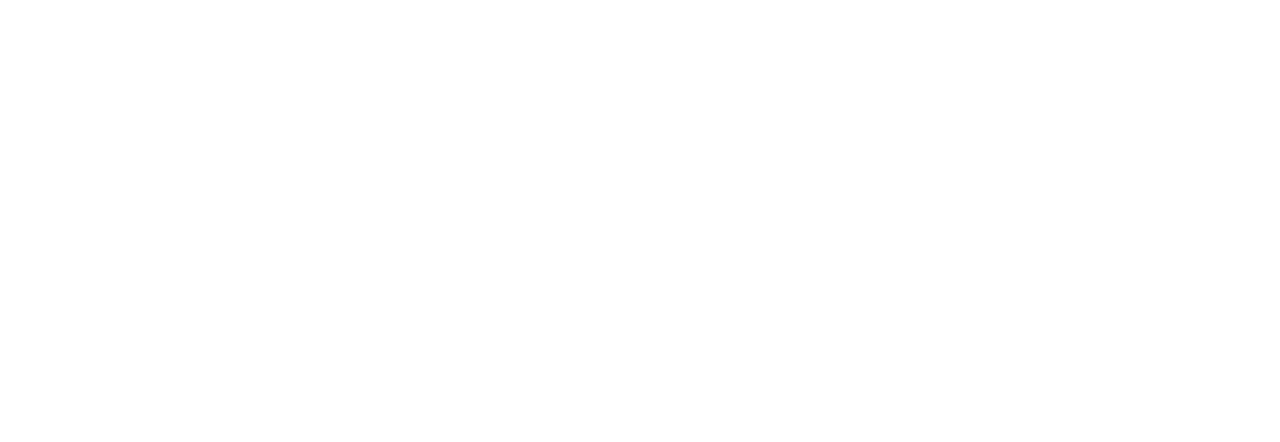
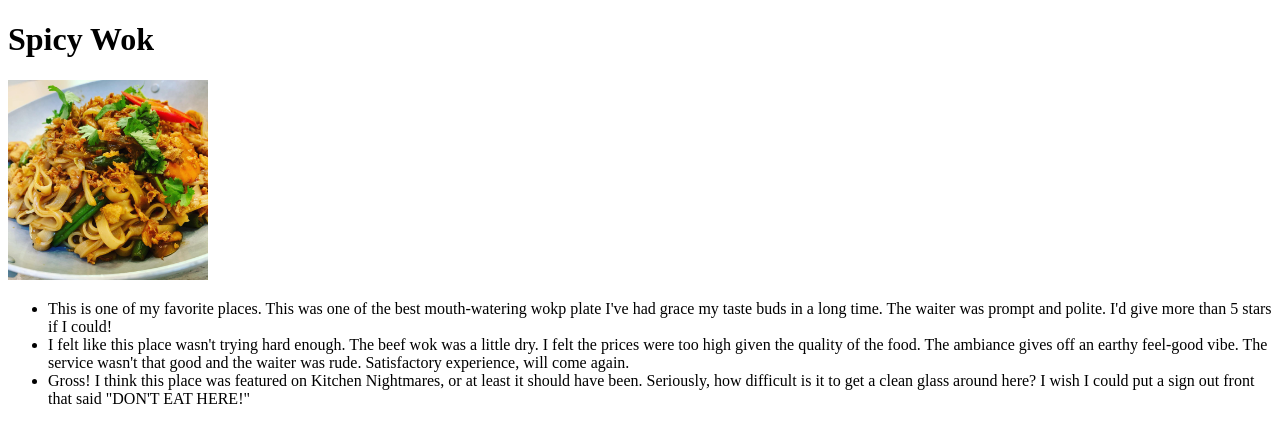
Before and after one commit to zeagel/restaurant-page, a website built with webpack: page dist/index.html in a window 1280 px wide. Built offline with nearby package versions, Linux system fonts and the light colour scheme.

Commit message:
Add init HTML content: - Update index.html file and add hard-coded HTML content including heading, image and some reviews.

```diff
--- a/dist/index.html
+++ b/dist/index.html
@@ -2,10 +2,22 @@
 <html>
   <head>
     <meta charset="utf-8" />
-    <title>Restaurant Page</title>
+    <title>The Odin Project: Restaurant Page</title>
   </head>
   <body>
     <script src="main.js"></script>
-    <div id="content"></div>
+    <div id="content">
+      <h1>Spicy Wok</h1>
+      <div id="image">
+        <img src="chicken-wok.jpg" width="200" height="auto" />
+      </div>
+      <div id="reviews">
+        <ul>
+          <li>This is one of my favorite places. This was one of the best mouth-watering wokp plate I've had grace my taste buds in a long time. The waiter was prompt and polite. I'd give more than 5 stars if I could!</li>
+          <li>I felt like this place wasn't trying hard enough. The beef wok was a little dry. I felt the prices were too high given the quality of the food. The ambiance gives off an earthy feel-good vibe. The service wasn't that good and the waiter was rude. Satisfactory experience, will come again.</li>
+          <li>Gross! I think this place was featured on Kitchen Nightmares, or at least it should have been. Seriously, how difficult is it to get a clean glass around here? I wish I could put a sign out front that said "DON'T EAT HERE!"</li>
+        </ul>
+      </div>
+    </div>
   </body>
 </html>
```
Also changed, not shown: README.md, dist/chicken-wok.jpg (added).
